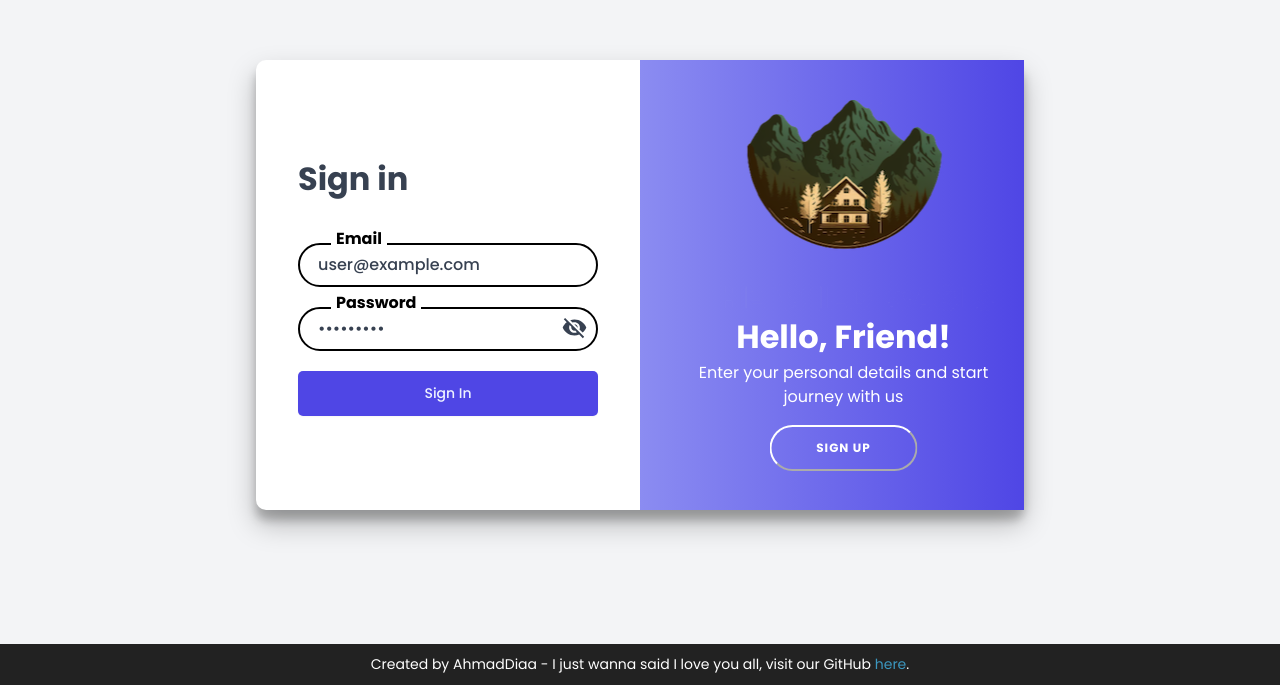
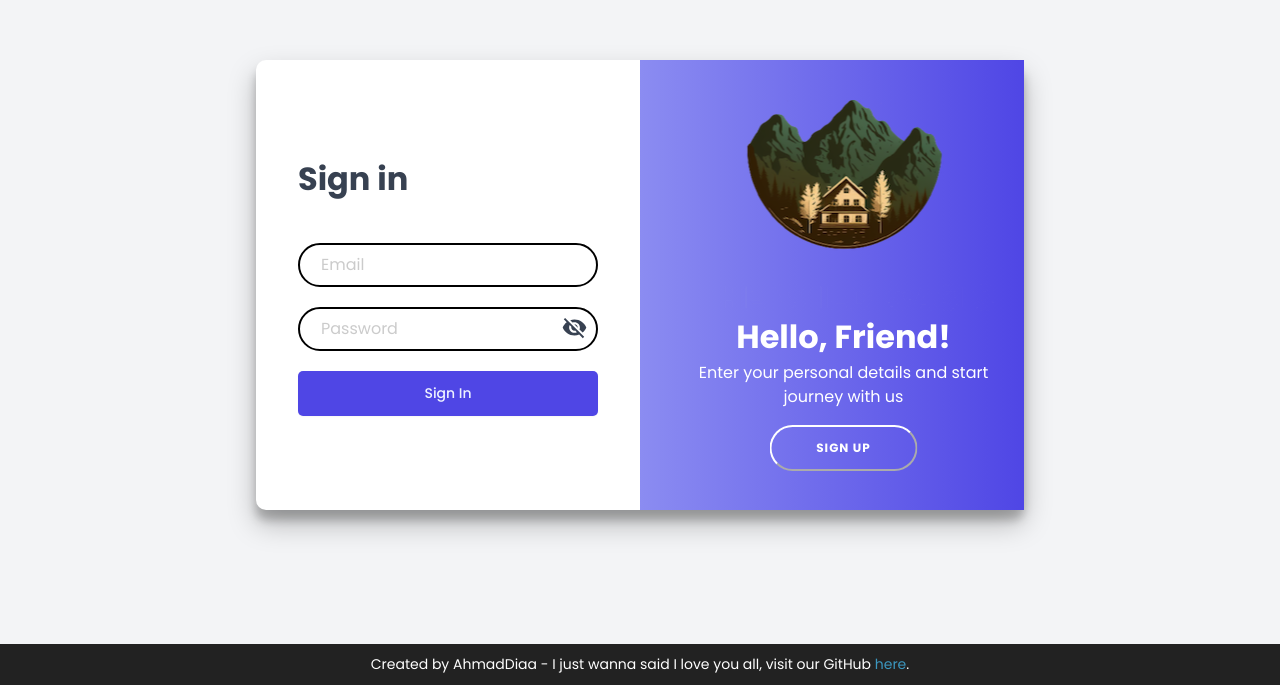
Before and after one commit to Muhammed-Diaa/01-the-wild-oasis, a React (Vite) app in the folder client/: page /login in a window 1280 px wide. Shown: the part 115-800 px from the top of the page. Built offline with nearby package versions, Linux system fonts and the light colour scheme; no server answers; a web font is replaced by a local one.

Commit message:
small edit

```diff
--- a/client/package.json
+++ b/client/package.json
@@ -4,7 +4,7 @@
   "version": "0.0.0",
   "type": "module",
   "scripts": {
-    "dev": "vite --host 0.0.0.0",
+    "dev": "vite",
     "build": "tsc -b && vite build",
     "lint": "eslint . --ext ts,tsx --report-unused-disable-directives --max-warnings 0",
     "preview": "vite preview"
--- a/client/src/features/authentication/LoginForm.tsx
+++ b/client/src/features/authentication/LoginForm.tsx
@@ -29,8 +29,8 @@ const EyeIcon = styled.button`
 
 const SignInForm = () => {
   const navigate = useNavigate();
-  const [email, setEmail] = useState("user@example.com");
-  const [password, setPassword] = useState("acer.net2");
+  const [email, setEmail] = useState("");
+  const [password, setPassword] = useState("");
   const [seePassword, setSeePassword] = useState(false);
 
   const { mutate: login, isPending } = UserAuth({
--- a/client/src/features/authentication/SignupForm.tsx
+++ b/client/src/features/authentication/SignupForm.tsx
@@ -42,8 +42,8 @@ const SignUpForm = () => {
   const [inputs, setInputs] = useState({
     name: "",
     email: "",
-    password: "acer.net2",
-    passwordConfirm: "acer.net2",
+    password: "",
+    passwordConfirm: "",
   });
 
   const { name, email, password, passwordConfirm } = inputs;
```
